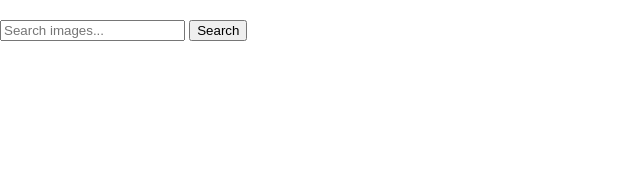
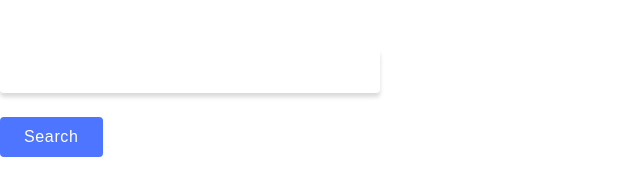
Before and after one commit to daniella-vyhovska/goit-js-hw-11, a website built with Vite: page src/index.html in a window 1280 px wide. Shown: the part 53-248 px from the top of the page, without its empty margins (0-640 px from the left). Built offline with nearby package versions, Linux system fonts and the light colour scheme; what simplelightbox would draw is missing.

Commit message:
Update css

```diff
--- a/src/css/styles.css
+++ b/src/css/styles.css
@@ -77,3 +77,71 @@
     width: calc((100% - 24px * 2) / 3);
   }
 }
+
+form {
+  display: flex;
+  flex-wrap: wrap;
+  gap: 16px;
+  padding-top: 24px;
+  max-width: 408px;
+  text-align: start;
+}
+
+label {
+  font-size: 12px;
+  line-height: 1.17;
+  letter-spacing: 0.04em;
+  color: #8e8f99;
+  margin-bottom: 8px;
+  display: inline-block;
+  margin-right: auto;
+}
+
+input {
+  border: 1px solid #fff;
+  border-radius: 4px;
+  width: 360px;
+  height: 40px;
+  box-shadow: 0 4px 4px 0 rgba(0, 0, 0, 0.15);
+  background-color: transparent;
+  margin-top: 8px;
+  padding-left: 16px;
+  font-size: 12px;
+  line-height: 2;
+  letter-spacing: 0.04em;
+  color: #808080;
+  transition: border-color 250ms cubic-bezier(0.4, 0, 0.2, 1);
+}
+
+input::placeholder {
+  font-size: 12px;
+  line-height: 2;
+  letter-spacing: 0.04em;
+  color: #fff;
+}
+
+input:focus {
+  outline: transparent;
+  border: 1px solid #6c8cff;
+}
+
+button {
+  cursor: pointer;
+  font-weight: 500;
+  font-size: 16px;
+  line-height: 1.5;
+  letter-spacing: 0.04em;
+  text-align: center;
+  color: #fff;
+  background-color: #4e75ff;
+  border-radius: 4px;
+  padding: 8px 24px;
+  min-width: 95px;
+  border: none;
+  transition: background-color 250ms cubic-bezier(0.4, 0, 0.2, 1);
+}
+
+button:hover,
+button:focus {
+  background-color: #6c8cff;
+}
```
